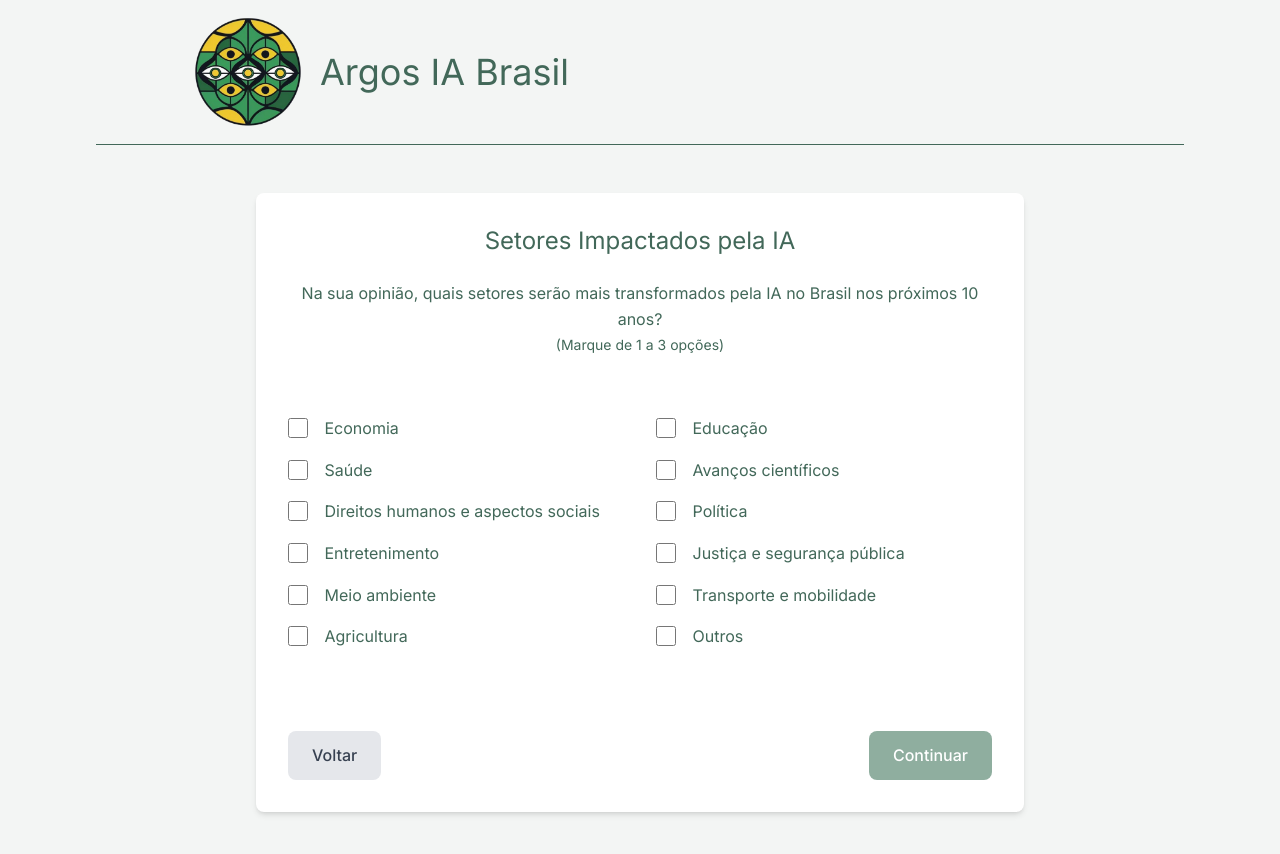
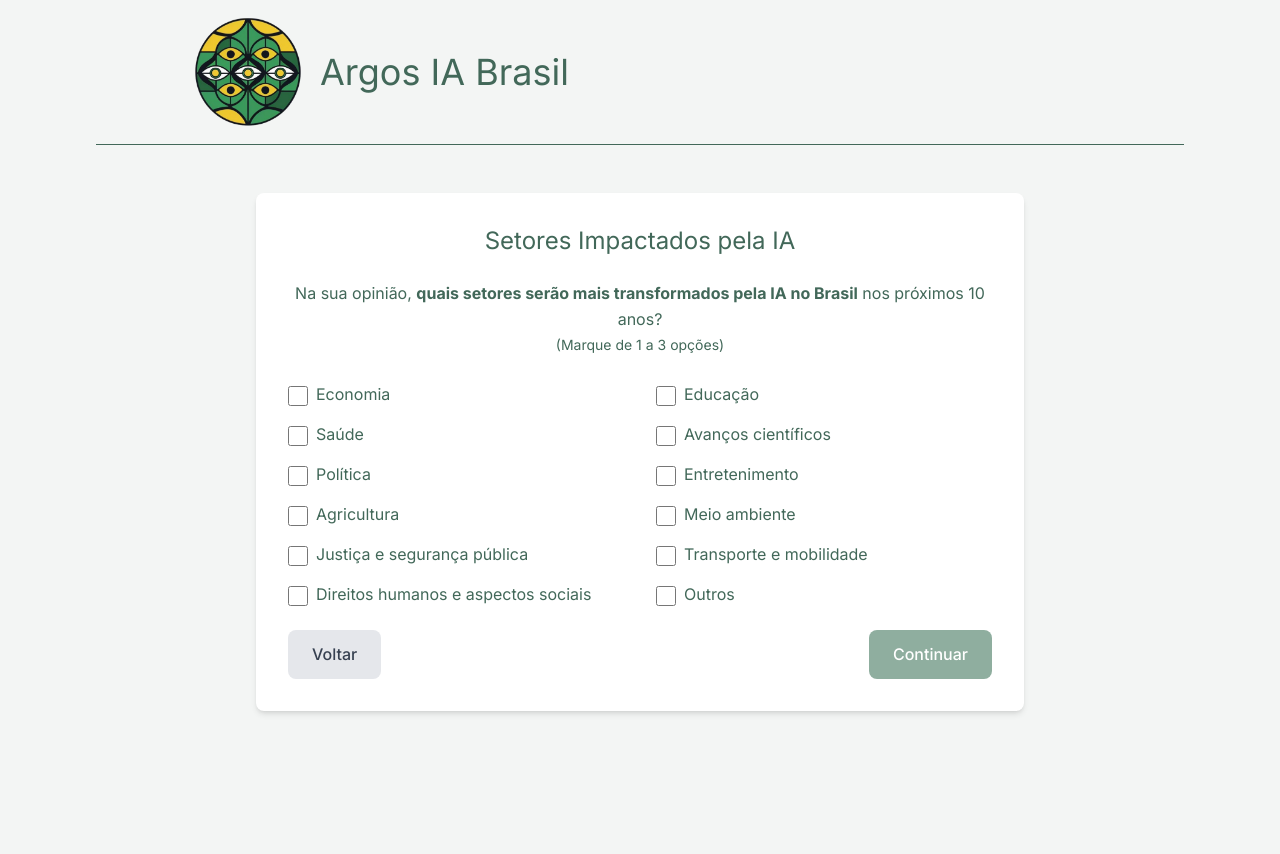
Before and after one commit to IgorJoaquimn/argosaibrasil, a Vue app: page /context in a window 1280 px wide. Shown: the top 854 px of the page. After the commit the page ends 800 px from the top, so only its background shows below. Built offline with nearby package versions, Linux system fonts and the light colour scheme.

Commit message:
arrange IA contexts

```diff
--- a/src/views/ContextView.vue
+++ b/src/views/ContextView.vue
@@ -6,59 +6,35 @@
       </h2>
 
       <p class="text-gray-700 mb-6 text-center">
-        Na sua opinião, quais setores serão mais transformados pela IA no Brasil nos próximos 10 anos?<br />
+        Na sua opinião, <span
+                style="font-weight: 700;">quais setores serão mais transformados pela IA no Brasil</span> nos próximos 10 anos?<br />
         <span class="text-sm text-gray-500">(Marque de 1 a 3 opções)</span>
       </p>
-      <br>
 
-      <!-- Tabela para as opções -->
-      <table class="w-full mb-6 table-fixed border-collapse">
-  <tbody>
-    <tr v-for="(pair, index) in contextPairs" :key="index">
-      <td class="py-2 pr-4">
-        <div class="flex items-center space-x-3">
+      <!-- Lista em grade com dois checkboxes por linha -->
+      <div class="grid grid-cols-1 sm:grid-cols-2 gap-x-8 gap-y-4 mb-6">
+        <div
+          v-for="(context, index) in contexts"
+          :key="index"
+          class="flex items-start gap-2"
+        >
           <input
             type="checkbox"
-            :id="pair[0].value"
-            :value="pair[0].value"
+            :id="context.value"
+            :value="context.value"
             v-model="selectedContexts"
-            class="w-5 h-5 text-blue-600 border-gray-300 rounded"
-            :disabled="
-              !selectedContexts.includes(pair[0].value) && selectedContexts.length >= 3
-            "
-          /> &nbsp;
+            class="w-5 h-5 mt-1 text-blue-600 border-gray-300 rounded"
+            :disabled="!selectedContexts.includes(context.value) && selectedContexts.length >= 3"
+          />
           <label
-            :for="pair[0].value"
-            class="text-gray-800 text-base cursor-pointer select-none"
+            :for="context.value"
+            class="text-gray-800 text-base cursor-pointer select-none break-words"
           >
-            {{ pair[0].title }}
+            {{ context.title }}
           </label>
         </div>
-      </td>
-      <td v-if="pair[1]" class="py-2 pl-4">
-        <div class="flex items-center space-x-3">
-          <input
-            type="checkbox"
-            :id="pair[1].value"
-            :value="pair[1].value"
-            v-model="selectedContexts"
-            class="w-5 h-5 text-blue-600 border-gray-300 rounded"
-            :disabled="
-              !selectedContexts.includes(pair[1].value) && selectedContexts.length >= 3
-            "
-          /> &nbsp;
-          <label
-            :for="pair[1].value"
-            class="text-gray-800 text-base cursor-pointer select-none"
-          >
-            {{ pair[1].title }}
-          </label>
       </div>
-      </td>
-      <td v-else></td>
-    </tr>
-  </tbody>
-</table>
+
       <!-- Campo "Outros" aparece somente se checkbox "outros" estiver marcado -->
       <div v-if="selectedContexts.includes('outros')" class="mb-6">
         <label
@@ -75,12 +51,9 @@
           class="w-full px-3 py-2 border border-gray-300 rounded-md focus:outline-none focus:ring-2 focus:ring-blue-500"
         />
       </div>
-<br>
+
       <div class="flex justify-between mt-6">
-        <button
-          @click="goBack"
-          class="btn-go-back"
-        >
+        <button @click="goBack" class="btn-go-back">
           Voltar
         </button>
 
@@ -97,6 +70,7 @@
 </template>
 
 <script setup lang="ts">
+
 import { ref, computed, onMounted } from 'vue'
 import { useSurveyStore } from '@/stores/survey'
 import { useSurveyNavigation } from '@/composables/useSurveyNavigation'
@@ -112,24 +86,17 @@ const contexts = [
   { value: 'educacao', title: 'Educação' },
   { value: 'saude', title: 'Saúde' },
   { value: 'ciencia', title: 'Avanços científicos' },
+  { value: 'politica', title: 'Política' },
+  { value: 'entretenimento', title: 'Entretenimento'},
+  { value: 'agricultura', title: 'Agricultura' },
+  { value: 'meio_ambiente', title: 'Meio ambiente' },
+  { value: 'justica', title: 'Justiça e segurança pública' },
+  { value: 'transporte', title: 'Transporte e mobilidade' },
   { value: 'direitos', title: 'Direitos humanos e aspectos sociais' },
-  { value: 'politica', title: 'Política' },
-  { value: 'entretenimento', title: 'Entretenimento' },
-  { value: 'justica', title: 'Justiça e segurança pública' },
-  { value: 'meio_ambiente', title: 'Meio ambiente' },
-  { value: 'transporte', title: 'Transporte e mobilidade' },
-  { value: 'agricultura', title: 'Agricultura' },
   { value: 'outros', title: 'Outros' }
 ]
 
-// Divide o array em pares para 2 colunas
-const contextPairs = computed(() => {
-  const pairs = []
-  for (let i = 0; i < contexts.length; i += 2) {
-    pairs.push([contexts[i], contexts[i + 1]])
-  }
-  return pairs
-})
+console.log(contexts)
 
 const canProceed = computed(() =>
   selectedContexts.value.length > 0 && selectedContexts.value.length <= 3
```
Lines whose indentation alone changed are shown as unchanged.
